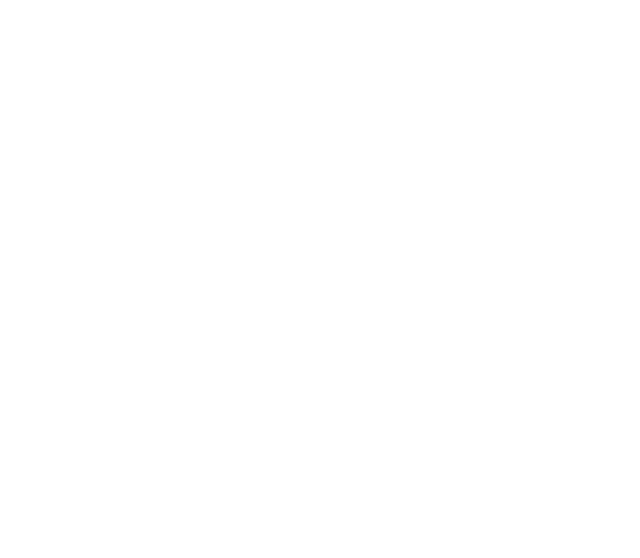
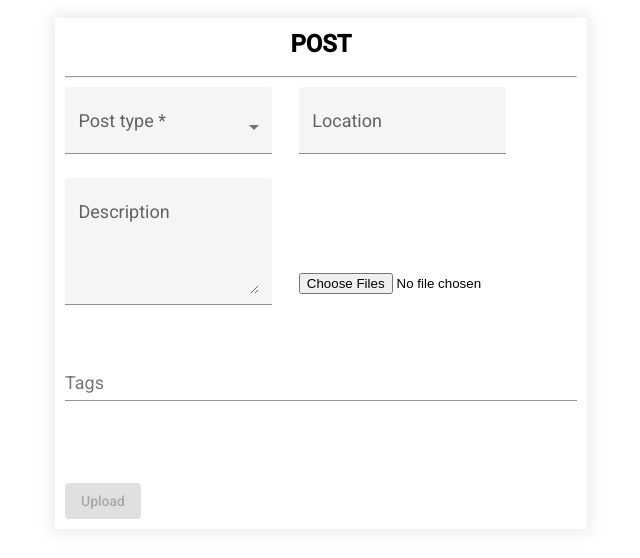
Before and after one commit to birdpersson/xws-ng, an Angular app in the folder xws-front/: page /post in a window 1280 px wide. Before the commit this address led to /. Shown: the top 558 px of the page, without its empty margins (319-959 px from the left). Built offline with nearby package versions, Linux system fonts and the light colour scheme.

Commit message:
Added upload photo form

```diff
--- a/xws-front/src/app/app-routing.module.ts
+++ b/xws-front/src/app/app-routing.module.ts
@@ -9,6 +9,7 @@
 import { UserComponent } from './user/user.component';
 import { AuthGuard } from './_helpers/auth.guard';
 import { ChangeInfoComponent } from './change-info/change-info/change-info.component';
+import { PostComponent } from './post/post/post.component';
 
 
 
@@ -25,6 +26,7 @@
   },
   {  path: 'reset-password', component: ResetPasswordComponent },
   {  path: 'change-info', component: ChangeInfoComponent },
+  {  path: 'post', component: PostComponent },
   {  path: 'admin', component: AdminComponent, canActivate: [AuthGuard],
   data: {
     allowedRoles: ['ADMIN']
--- /dev/null
+++ b/xws-front/src/app/post/post/post.component.css
@@ -0,0 +1,22 @@
+.example-chip-list {
+    width: 100%;
+  }
+
+  mat-selection-list {
+    max-height: 200px;
+    overflow: auto;
+  }
+
+  .custom-scroll-bar{
+    height:70vh;
+    overflow-y:scroll;
+    overflow-x: hidden;
+}
+
+.custom-scroll-bar::-webkit-scrollbar{
+    width: 5px;
+}
+
+.custom-scroll-bar::-webkit-scrollbar-thumb{
+    background: rgba(0,0,0,.26);
+}
--- /dev/null
+++ b/xws-front/src/app/post/post/post.component.html
@@ -0,0 +1,73 @@
+
+  <div class="formBox">
+    <h1><b>POST</b></h1>
+    <form [formGroup]="postForm" autocomplete="off" #f="ngForm" style="text-align: left;">
+        <hr>
+
+        <mat-form-field appearance="fill" class="fix-margins">
+            <mat-label>Post type</mat-label>
+            <select required matNativeControl name="postType" formControlName="postType">
+                <option value="post">Post</option>
+                <option value="story">Story</option>
+            </select>
+        </mat-form-field>
+        &nbsp;&nbsp;&nbsp;&nbsp;
+
+        <mat-form-field appearance="fill" >
+            <mat-label>Location</mat-label>
+            <input matInput placeholder="Location" name="location" formControlName="location">
+
+        </mat-form-field>
+        <br>
+        <mat-form-field appearance="fill" >
+            <mat-label>Description</mat-label>
+            <textarea rows="4" cols="6" matInput name="desc" formControlName="desc"></textarea>
+
+        </mat-form-field>
+        &nbsp;&nbsp;&nbsp;&nbsp;
+
+
+        <input type="file" accept="image/*" multiple />
+        <br>
+        <br>
+        <mat-form-field class="example-chip-list">
+            <mat-label>Tags</mat-label>
+            <mat-chip-list #chipList aria-label="Fruit selection">
+              <mat-chip *ngFor="let fruit of fruits" [selectable]="selectable"
+                       [removable]="removable" (removed)="remove(fruit)">
+                {{fruit.name}}
+                <mat-icon matChipRemove *ngIf="removable">x</mat-icon>
+              </mat-chip>
+              <input placeholder="New tag..."
+              name="tags" formControlName="tags"
+                     [matChipInputFor]="chipList"
+                     [matChipInputSeparatorKeyCodes]="separatorKeysCodes"
+                     [matChipInputAddOnBlur]="addOnBlur"
+                     (matChipInputTokenEnd)="add($event)">
+            </mat-chip-list>
+          </mat-form-field>
+
+        <br>
+        <mat-checkbox *ngIf="postForm.get('postType').value=='story'" class="example-margin" name="highlight" formControlName="highlight">Story highlight</mat-checkbox>
+        <br>
+        <button *ngIf="postForm.get('postType').value=='story'" mat-raised-button color="primary" (click)="show()" style="text-align: center;">Close friends</button>
+        <div *ngIf="showFriends">
+
+            <mat-selection-list #list class="custom-scroll-bar" name="friendList" formControlName="friendList">
+                <mat-list-option *ngFor="let friend of friends" [value]="friend">
+                  {{friend}}
+                </mat-list-option>
+            </mat-selection-list>
+
+      </div>
+
+
+        <br>
+        <br>
+
+        <button [disabled]="postForm.invalid" mat-raised-button color="primary" (click)="uploadFiles()" style="text-align: center;">Upload</button>
+
+
+
+    </form>
+</div>
--- /dev/null
+++ b/xws-front/src/app/post/post/post.component.ts
@@ -0,0 +1,85 @@
+import { Component, OnInit } from '@angular/core';
+import { FormBuilder, FormGroup } from '@angular/forms';
+import {COMMA, ENTER, I, SPACE} from '@angular/cdk/keycodes';
+import { MatChipInputEvent } from '@angular/material/chips';
+import { MatDialog } from '@angular/material/dialog';
+export class Fruit {
+  name: string;
+}
+
+
+@Component({
+  selector: 'app-post',
+  templateUrl: './post.component.html',
+  styleUrls: ['./post.component.css']
+})
+export class PostComponent implements OnInit {
+
+  postForm: FormGroup;
+  selectedOption: string;
+  visible = true;
+  selectable = true;
+  removable = true;
+  friends: string[] = ['Boots', 'Clogs', 'Loafers', 'Moccasins', 'Sneakers', 'adadda', 'asdadad', 'asdadwq', 'Moccasins', 'Moccasins', 'Moccasins', 'Moccasins', 'Moccasins', 'Moccasins'];
+  closeFriends: any[] = Array();
+  addOnBlur = true;
+  readonly separatorKeysCodes = [ENTER, COMMA, SPACE] as const;
+  fruits: Fruit[] = [];
+  showFriends: boolean = false;
+  constructor(private fb: FormBuilder) { }
+
+  ngOnInit(): void {
+      this.postForm = this.fb.group({
+        postType: [''],
+        location: [''],
+        desc: [''],
+        tags: [this.fruits],
+        highlight: [],
+        friendList: []
+
+      });
+  }
+
+  uploadFiles(){}
+
+  add(event: MatChipInputEvent): void {
+    const value = (event.value || '').trim();
+
+    // Add our fruit
+    if (value) {
+      this.fruits.push({name: value});
+    }
+
+    // Clear the input value
+    event.input.value = '';
+    for(var f of this.fruits){
+      console.log(f.name);
+    }
+  }
+
+  remove(fruit: Fruit): void {
+    const index = this.fruits.indexOf(fruit);
+
+    if (index >= 0) {
+      this.fruits.splice(index, 1);
+    }
+  }
+
+  ok(list){
+    for(let l of list){
+      this.closeFriends.push(l.value);
+
+    }
+
+    //return this.closeFriends;
+    console.log(this.closeFriends);
+  }
+
+  show(){
+    this.showFriends = !this.showFriends;
+  }
+
+
+
+
+}
```
Also changed, not shown: xws-front/src/app/app.module.ts (+14 -0 lines), 1 other file (tests, documents, lock files or other folders).
